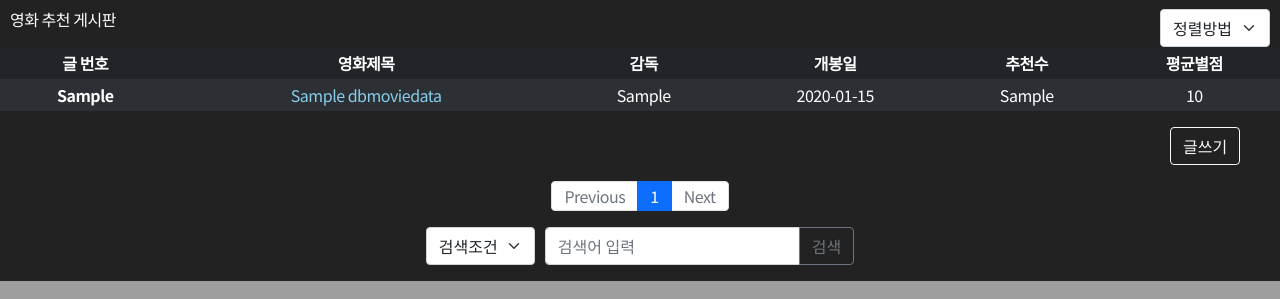
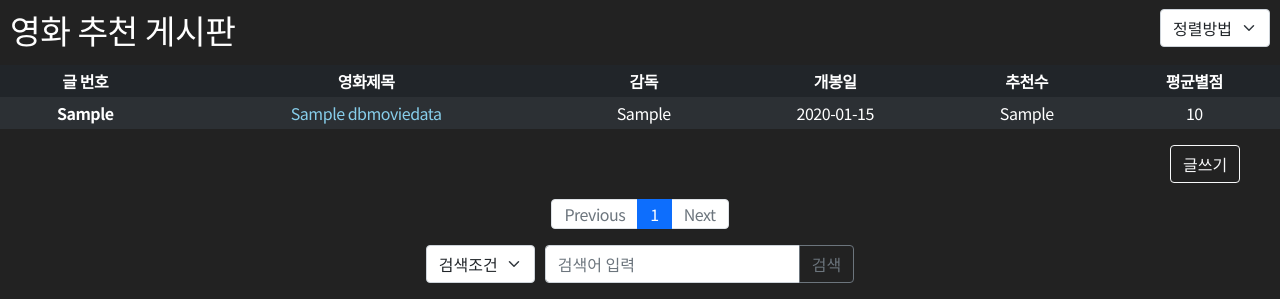
Before and after one commit to akrwkdrrr99/hanghae, a Flask app: page /board/1 in a window 1280 px wide. Shown: the part 801-1100 px from the top of the page. Run offline with Flask 2, Linux system fonts and the light colour scheme; a database or web service that is not in the repository returns one stand-in record (values such as "Sample title"); some libraries are stand-ins or nearby versions.

Commit message:
영화 추천 게시판 글자 수정

```diff
--- a/templates/board.html
+++ b/templates/board.html
@@ -15,7 +15,7 @@
 <div class="board_html">
 
     <div class="title_h3">
-        <h3> 영화 추천 게시판 </h3>
+        <h3 style="color : white; font-size: 25pt; margin-bottom: 15px;"> 영화 추천 게시판 </h3>
     </div>
 
     <div class="arrange_list">
```
